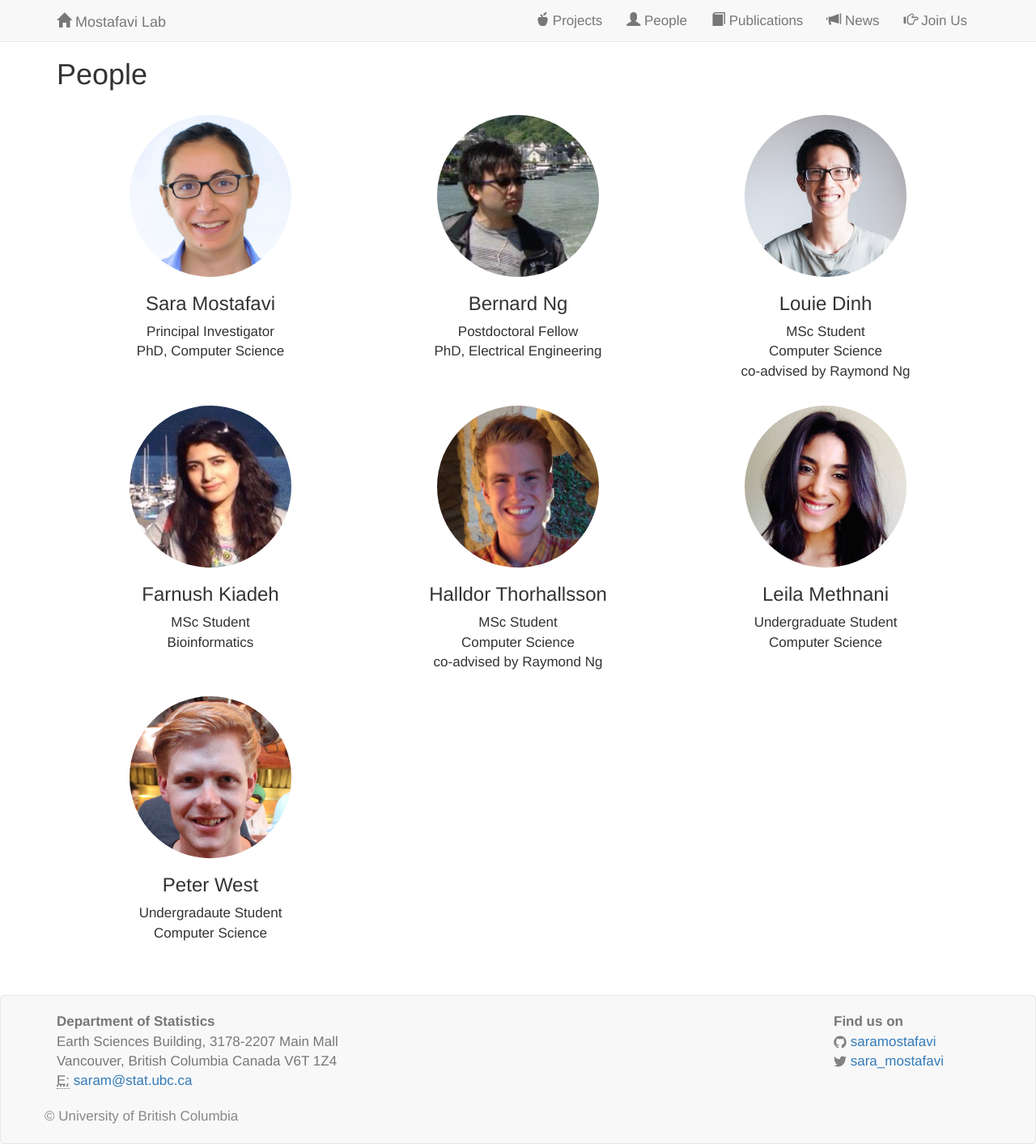
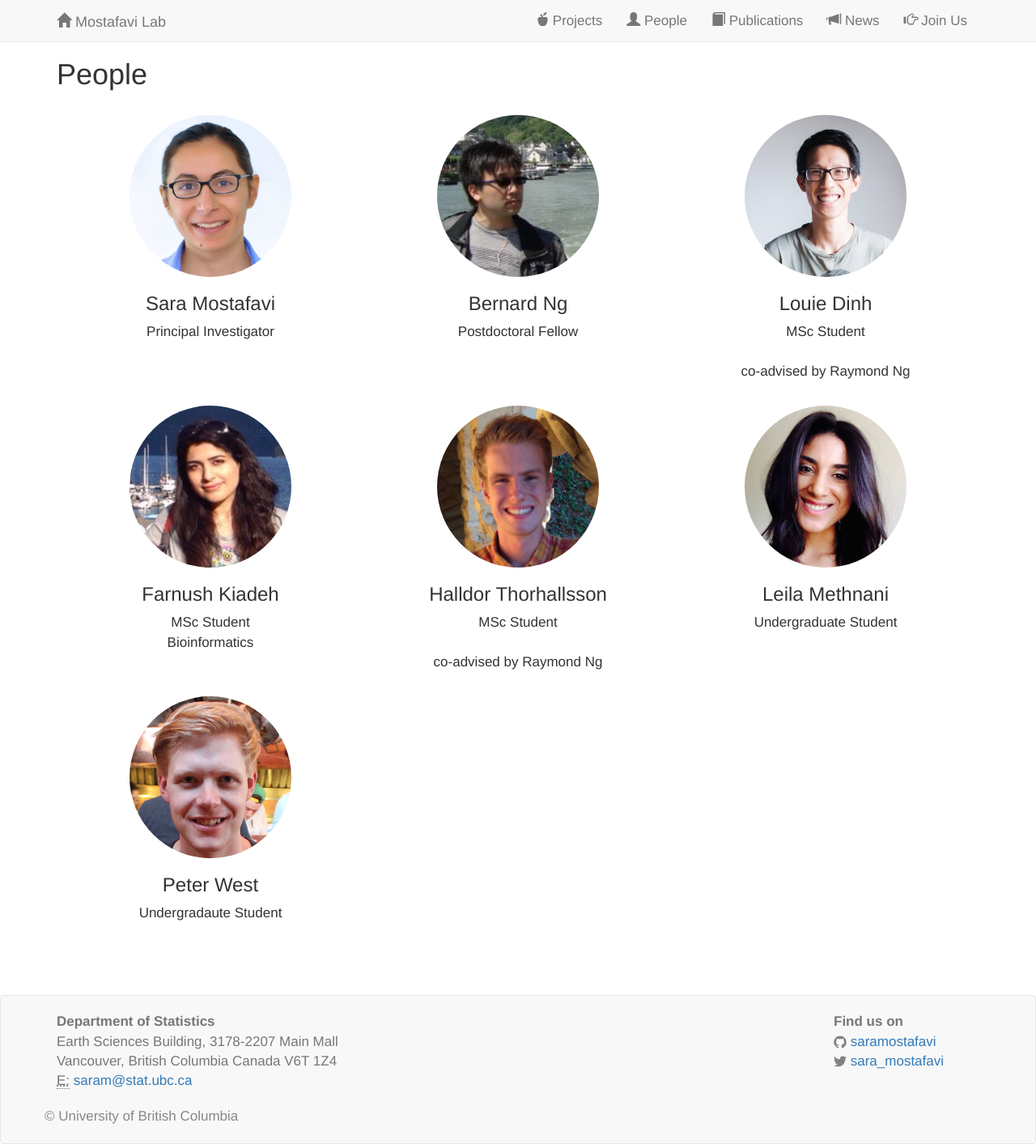
Before and after one commit to saramostafavi/saramostafavi.github.io, a Jekyll site: the page built from people.html, in a window 1280 px wide. Shown: the whole page at 81% size. Built offline with Jekyll 4.4.1, drawn with Linux system fonts in a browser that asks for light colours; nearby versions of some CDN libraries; a style sheet for code colours, icons or effects is not loaded.

Commit message:
Update people.yml

```diff
--- a/_data/people.yml
+++ b/_data/people.yml
@@ -1,18 +1,15 @@
 ---
 - name: Sara Mostafavi
   role: Principal Investigator
-  program: PhD, Computer Science
   photo: "images/saram.png"
 
 - name: Bernard Ng
   role: Postdoctoral Fellow
-  program: PhD, Electrical Engineering
   photo: "/images/Bernard.jpg"
 
 
 - name: Louie Dinh
   role: MSc Student
-  program: Computer Science
   other: co-advised by Raymond Ng
   photo: "/images/Louie.jpg"
 
@@ -23,17 +20,14 @@
 
 - name: Halldor Thorhallsson
   role: MSc Student
-  program: Computer Science
   other: co-advised by Raymond Ng
   photo: "/images/Halldor.jpeg"
 
 
 - name: Leila Methnani
   role: Undergraduate Student
-  program: Computer Science
   photo: "/images/Leila.png"
 
 - name: Peter West
   role: Undergradaute Student
-  program: Computer Science
   photo: "/images/peter.jpg"
```
